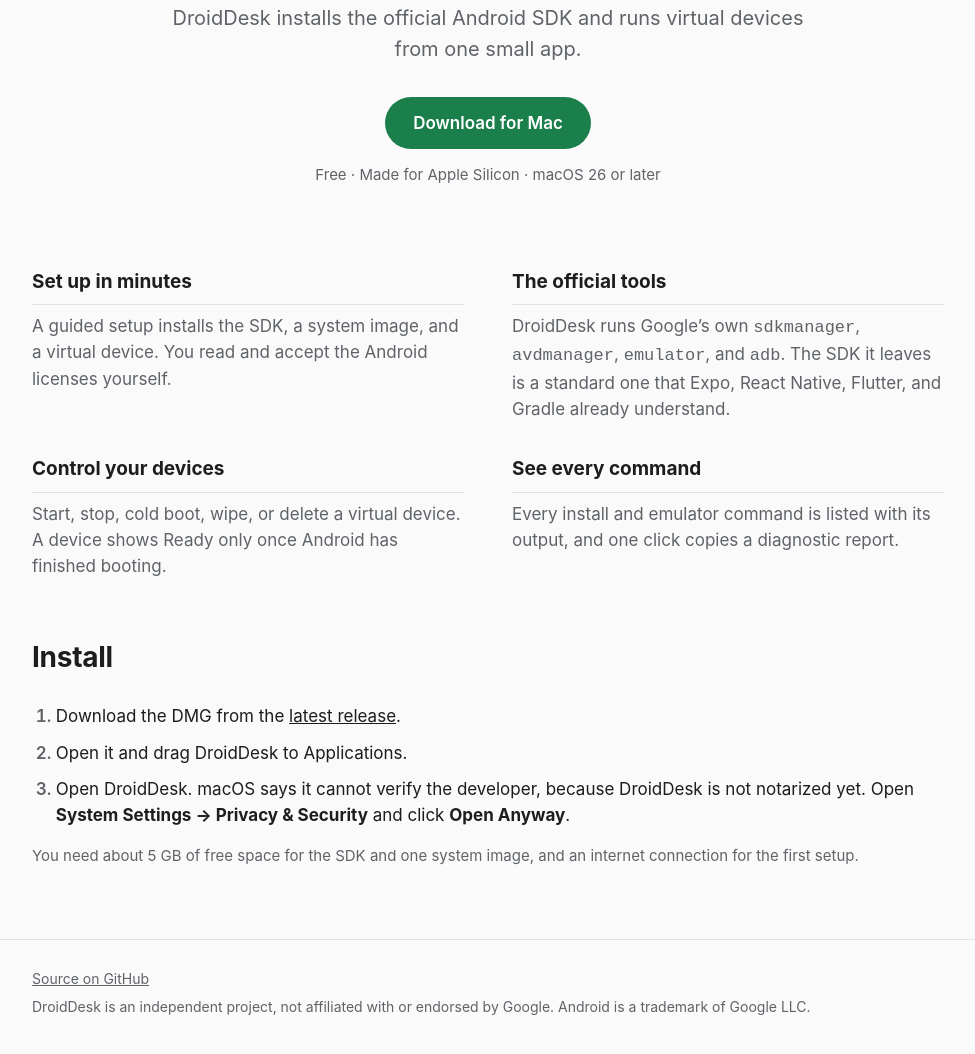
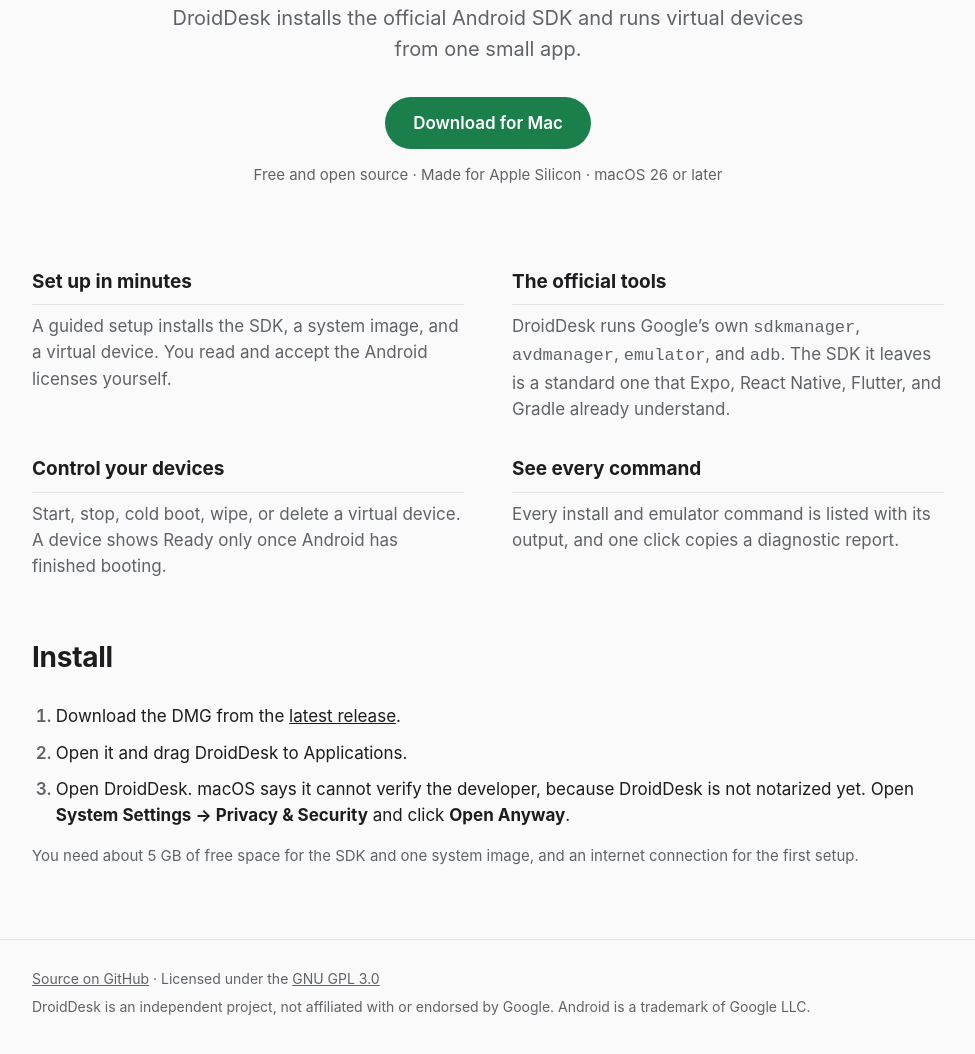
Before and after one commit to tduforet/DroidDesk, a plain HTML site: page docs/index.html in a window 1280 px wide. Shown: the part 266-1320 px from the top of the page, without its empty margins (152-1127 px from the left). Drawn offline with Linux system fonts and the light colour scheme.

Commit message:
Mention the GPL 3.0 license on the landing page.
Co-Authored-By: Claude Sonnet 5.5 <noreply@anthropic.com>

```diff
--- a/docs/index.html
+++ b/docs/index.html
@@ -25,7 +25,7 @@
         <h1>Android emulators on your Mac, without Android Studio.</h1>
         <p class="lead">DroidDesk installs the official Android SDK and runs virtual devices from one small app.</p>
         <a class="button" href="https://github.com/OWNER/DroidDesk/releases/latest">Download for Mac</a>
-        <p class="requirements">Free · Made for Apple Silicon · macOS 26 or later</p>
+        <p class="requirements">Free and open source · Made for Apple Silicon · macOS 26 or later</p>
 
         <div class="showcase" id="showcase">
           <img src="images/screenshots/virtual-devices.png" width="980" height="640"
@@ -81,7 +81,7 @@
 
   <footer>
     <div class="wrap">
-      <p><a href="https://github.com/OWNER/DroidDesk">Source on GitHub</a></p>
+      <p><a href="https://github.com/OWNER/DroidDesk">Source on GitHub</a> · Licensed under the <a href="https://github.com/OWNER/DroidDesk/blob/main/LICENSE">GNU GPL 3.0</a></p>
       <p>DroidDesk is an independent project, not affiliated with or endorsed by Google. Android is a trademark of Google LLC.</p>
     </div>
   </footer>
```
